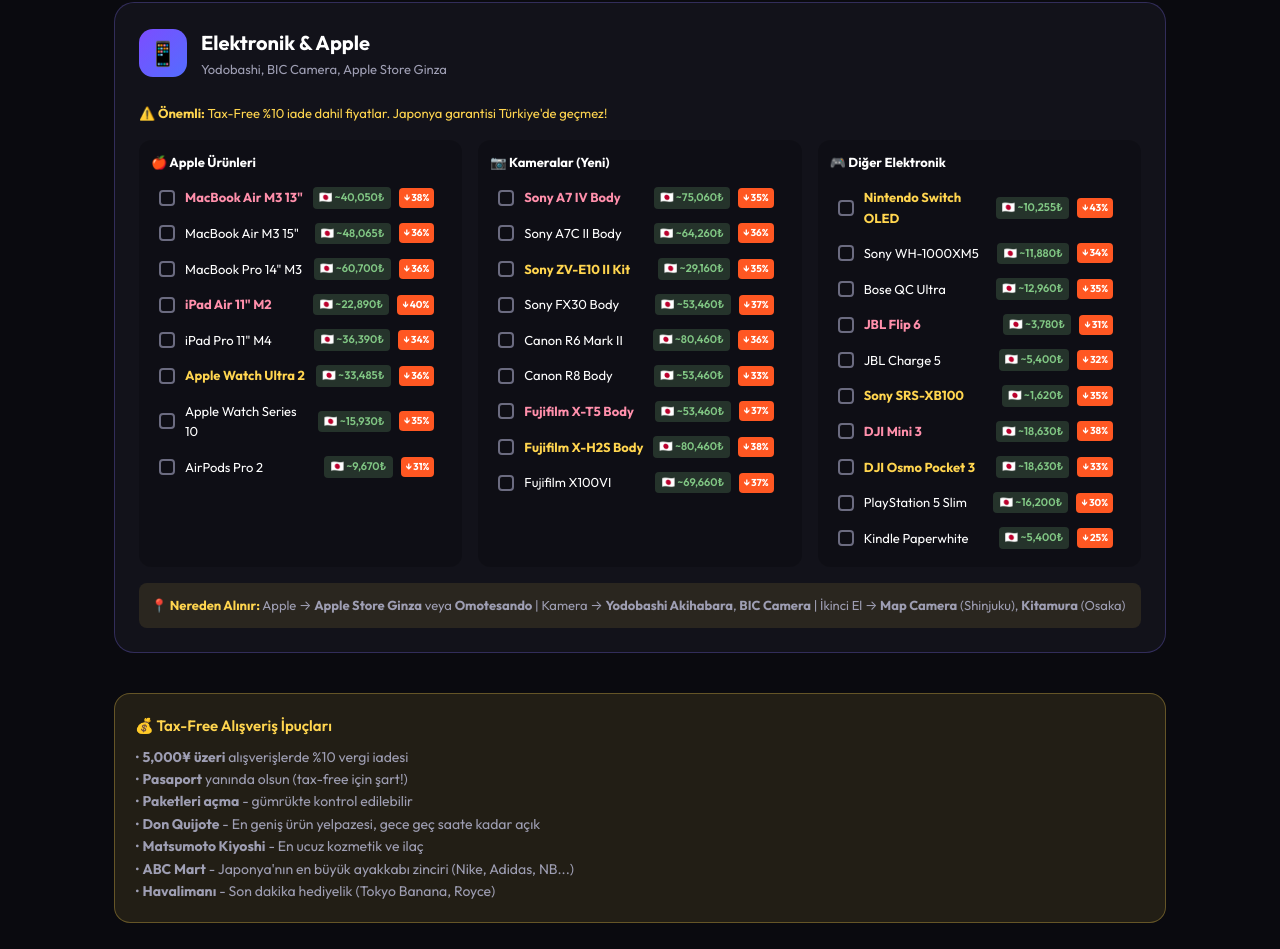
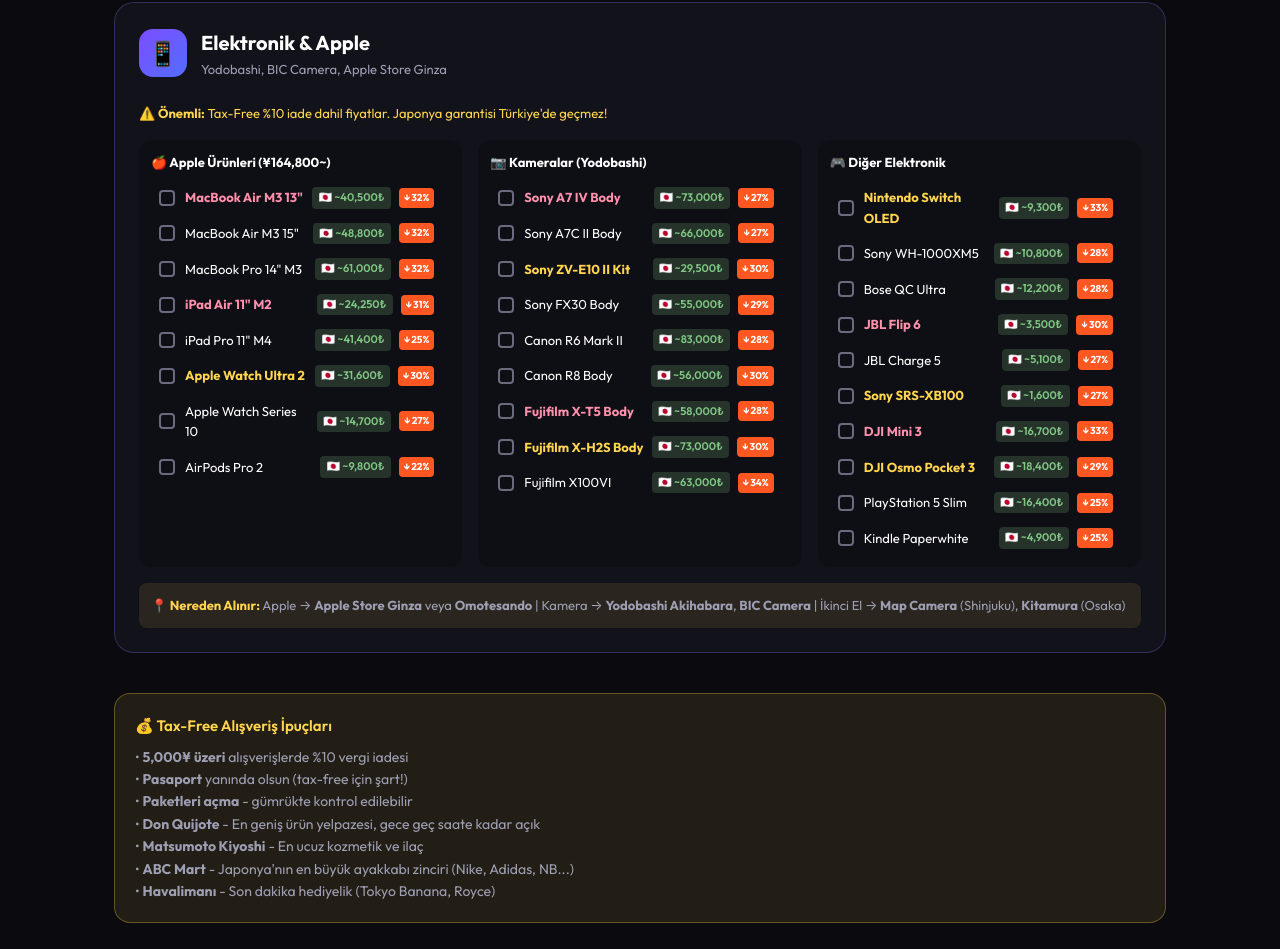
Before and after one commit to mennansevim/japan-trip, a plain HTML site: page index.html in a window 1280 px wide. Shown: the part 6403-7352 px from the top of the page. Drawn offline with Linux system fonts and the light colour scheme; a web font is replaced by a local one.

Commit message:
Update electronics prices with realistic Yodobashi/Apple Japan references (25-34% savings)

```diff
--- a/index.html
+++ b/index.html
@@ -2441,51 +2441,51 @@
           </p>
 
           <div style="display: grid; grid-template-columns: repeat(auto-fit, minmax(280px, 1fr)); gap: 16px;">
-            <!-- Apple Ürünleri -->
+            <!-- Apple Ürünleri (Apple Japan resmi fiyatları, Tax-Free) -->
             <div style="background: rgba(0,0,0,0.2); border-radius: 12px; padding: 12px;">
-              <h5 style="color: var(--text-primary); margin: 0 0 8px; font-size: 13px;">🍎 Apple Ürünleri</h5>
+              <h5 style="color: var(--text-primary); margin: 0 0 8px; font-size: 13px;">🍎 Apple Ürünleri (¥164,800~)</h5>
               <div class="shopping-list electronics-list">
-                <label class="shop-item"><input type="checkbox" data-item="macbook-air-m3"> <strong style="color: var(--accent-sakura);">MacBook Air M3 13"</strong> <span class="price-jp">🇯🇵 ~40,050₺</span> <span class="discount-badge">38%</span> </label>
-                <label class="shop-item"><input type="checkbox" data-item="macbook-air-15"> MacBook Air M3 15" <span class="price-jp">🇯🇵 ~48,065₺</span> <span class="discount-badge">36%</span> </label>
-                <label class="shop-item"><input type="checkbox" data-item="macbook-pro-14"> MacBook Pro 14" M3 <span class="price-jp">🇯🇵 ~60,700₺</span> <span class="discount-badge">36%</span> </label>
-                <label class="shop-item"><input type="checkbox" data-item="ipad-air"> <strong style="color: var(--accent-sakura);">iPad Air 11" M2</strong> <span class="price-jp">🇯🇵 ~22,890₺</span> <span class="discount-badge">40%</span> </label>
-                <label class="shop-item"><input type="checkbox" data-item="ipad-pro"> iPad Pro 11" M4 <span class="price-jp">🇯🇵 ~36,390₺</span> <span class="discount-badge">34%</span> </label>
-                <label class="shop-item"><input type="checkbox" data-item="apple-watch-ultra"> <strong style="color: var(--accent-gold);">Apple Watch Ultra 2</strong> <span class="price-jp">🇯🇵 ~33,485₺</span> <span class="discount-badge">36%</span> </label>
-                <label class="shop-item"><input type="checkbox" data-item="apple-watch-10"> Apple Watch Series 10 <span class="price-jp">🇯🇵 ~15,930₺</span> <span class="discount-badge">35%</span> </label>
-                <label class="shop-item"><input type="checkbox" data-item="airpods-pro"> AirPods Pro 2 <span class="price-jp">🇯🇵 ~9,670₺</span> <span class="discount-badge">31%</span> </label>
-              </div>
-            </div>
-
-            <!-- Kameralar -->
+                <label class="shop-item"><input type="checkbox" data-item="macbook-air-m3"> <strong style="color: var(--accent-sakura);">MacBook Air M3 13"</strong> <span class="price-jp">🇯🇵 ~40,500₺</span> <span class="discount-badge">32%</span> </label>
+                <label class="shop-item"><input type="checkbox" data-item="macbook-air-15"> MacBook Air M3 15" <span class="price-jp">🇯🇵 ~48,800₺</span> <span class="discount-badge">32%</span> </label>
+                <label class="shop-item"><input type="checkbox" data-item="macbook-pro-14"> MacBook Pro 14" M3 <span class="price-jp">🇯🇵 ~61,000₺</span> <span class="discount-badge">32%</span> </label>
+                <label class="shop-item"><input type="checkbox" data-item="ipad-air"> <strong style="color: var(--accent-sakura);">iPad Air 11" M2</strong> <span class="price-jp">🇯🇵 ~24,250₺</span> <span class="discount-badge">31%</span> </label>
+                <label class="shop-item"><input type="checkbox" data-item="ipad-pro"> iPad Pro 11" M4 <span class="price-jp">🇯🇵 ~41,400₺</span> <span class="discount-badge">25%</span> </label>
+                <label class="shop-item"><input type="checkbox" data-item="apple-watch-ultra"> <strong style="color: var(--accent-gold);">Apple Watch Ultra 2</strong> <span class="price-jp">🇯🇵 ~31,600₺</span> <span class="discount-badge">30%</span> </label>
+                <label class="shop-item"><input type="checkbox" data-item="apple-watch-10"> Apple Watch Series 10 <span class="price-jp">🇯🇵 ~14,700₺</span> <span class="discount-badge">27%</span> </label>
+                <label class="shop-item"><input type="checkbox" data-item="airpods-pro"> AirPods Pro 2 <span class="price-jp">🇯🇵 ~9,800₺</span> <span class="discount-badge">22%</span> </label>
+              </div>
+            </div>
+
+            <!-- Kameralar (Yodobashi Camera referans fiyatları, Tax-Free) -->
             <div style="background: rgba(0,0,0,0.2); border-radius: 12px; padding: 12px;">
-              <h5 style="color: var(--text-primary); margin: 0 0 8px; font-size: 13px;">📷 Kameralar (Yeni)</h5>
+              <h5 style="color: var(--text-primary); margin: 0 0 8px; font-size: 13px;">📷 Kameralar (Yodobashi)</h5>
               <div class="shopping-list electronics-list">
-                <label class="shop-item"><input type="checkbox" data-item="sony-a7iv"> <strong style="color: var(--accent-sakura);">Sony A7 IV Body</strong> <span class="price-jp">🇯🇵 ~75,060₺</span> <span class="discount-badge">35%</span> </label>
-                <label class="shop-item"><input type="checkbox" data-item="sony-a7c2"> Sony A7C II Body <span class="price-jp">🇯🇵 ~64,260₺</span> <span class="discount-badge">36%</span> </label>
-                <label class="shop-item"><input type="checkbox" data-item="sony-zve10"> <strong style="color: var(--accent-gold);">Sony ZV-E10 II Kit</strong> <span class="price-jp">🇯🇵 ~29,160₺</span> <span class="discount-badge">35%</span> </label>
-                <label class="shop-item"><input type="checkbox" data-item="sony-fx30"> Sony FX30 Body <span class="price-jp">🇯🇵 ~53,460₺</span> <span class="discount-badge">37%</span> </label>
-                <label class="shop-item"><input type="checkbox" data-item="canon-r6ii"> Canon R6 Mark II <span class="price-jp">🇯🇵 ~80,460₺</span> <span class="discount-badge">36%</span> </label>
-                <label class="shop-item"><input type="checkbox" data-item="canon-r8"> Canon R8 Body <span class="price-jp">🇯🇵 ~53,460₺</span> <span class="discount-badge">33%</span> </label>
-                <label class="shop-item"><input type="checkbox" data-item="fuji-xt5"> <strong style="color: var(--accent-sakura);">Fujifilm X-T5 Body</strong> <span class="price-jp">🇯🇵 ~53,460₺</span> <span class="discount-badge">37%</span> </label>
-                <label class="shop-item"><input type="checkbox" data-item="fuji-xh2s"> <strong style="color: var(--accent-gold);">Fujifilm X-H2S Body</strong> <span class="price-jp">🇯🇵 ~80,460₺</span> <span class="discount-badge">38%</span> </label>
-                <label class="shop-item"><input type="checkbox" data-item="fuji-x100vi"> Fujifilm X100VI <span class="price-jp">🇯🇵 ~69,660₺</span> <span class="discount-badge">37%</span> </label>
-              </div>
-            </div>
-
-            <!-- Diğer Elektronik -->
+                <label class="shop-item"><input type="checkbox" data-item="sony-a7iv"> <strong style="color: var(--accent-sakura);">Sony A7 IV Body</strong> <span class="price-jp">🇯🇵 ~73,000₺</span> <span class="discount-badge">27%</span> </label>
+                <label class="shop-item"><input type="checkbox" data-item="sony-a7c2"> Sony A7C II Body <span class="price-jp">🇯🇵 ~66,000₺</span> <span class="discount-badge">27%</span> </label>
+                <label class="shop-item"><input type="checkbox" data-item="sony-zve10"> <strong style="color: var(--accent-gold);">Sony ZV-E10 II Kit</strong> <span class="price-jp">🇯🇵 ~29,500₺</span> <span class="discount-badge">30%</span> </label>
+                <label class="shop-item"><input type="checkbox" data-item="sony-fx30"> Sony FX30 Body <span class="price-jp">🇯🇵 ~55,000₺</span> <span class="discount-badge">29%</span> </label>
+                <label class="shop-item"><input type="checkbox" data-item="canon-r6ii"> Canon R6 Mark II <span class="price-jp">🇯🇵 ~83,000₺</span> <span class="discount-badge">28%</span> </label>
+                <label class="shop-item"><input type="checkbox" data-item="canon-r8"> Canon R8 Body <span class="price-jp">🇯🇵 ~56,000₺</span> <span class="discount-badge">30%</span> </label>
+                <label class="shop-item"><input type="checkbox" data-item="fuji-xt5"> <strong style="color: var(--accent-sakura);">Fujifilm X-T5 Body</strong> <span class="price-jp">🇯🇵 ~58,000₺</span> <span class="discount-badge">28%</span> </label>
+                <label class="shop-item"><input type="checkbox" data-item="fuji-xh2s"> <strong style="color: var(--accent-gold);">Fujifilm X-H2S Body</strong> <span class="price-jp">🇯🇵 ~73,000₺</span> <span class="discount-badge">30%</span> </label>
+                <label class="shop-item"><input type="checkbox" data-item="fuji-x100vi"> Fujifilm X100VI <span class="price-jp">🇯🇵 ~63,000₺</span> <span class="discount-badge">34%</span> </label>
+              </div>
+            </div>
+
+            <!-- Diğer Elektronik (Yodobashi Camera referans fiyatları, Tax-Free) -->
             <div style="background: rgba(0,0,0,0.2); border-radius: 12px; padding: 12px;">
               <h5 style="color: var(--text-primary); margin: 0 0 8px; font-size: 13px;">🎮 Diğer Elektronik</h5>
               <div class="shopping-list electronics-list">
-                <label class="shop-item"><input type="checkbox" data-item="switch-oled"> <strong style="color: var(--accent-gold);">Nintendo Switch OLED</strong> <span class="price-jp">🇯🇵 ~10,255₺</span> <span class="discount-badge">43%</span> </label>
-                <label class="shop-item"><input type="checkbox" data-item="sony-xm5"> Sony WH-1000XM5 <span class="price-jp">🇯🇵 ~11,880₺</span> <span class="discount-badge">34%</span> </label>
-                <label class="shop-item"><input type="checkbox" data-item="bose-qc"> Bose QC Ultra <span class="price-jp">🇯🇵 ~12,960₺</span> <span class="discount-badge">35%</span> </label>
-                <label class="shop-item"><input type="checkbox" data-item="jbl-flip6"> <strong style="color: var(--accent-sakura);">JBL Flip 6</strong> <span class="price-jp">🇯🇵 ~3,780₺</span> <span class="discount-badge">31%</span> </label>
-                <label class="shop-item"><input type="checkbox" data-item="jbl-charge5"> JBL Charge 5 <span class="price-jp">🇯🇵 ~5,400₺</span> <span class="discount-badge">32%</span> </label>
-                <label class="shop-item"><input type="checkbox" data-item="sony-srs-xb100"> <strong style="color: var(--accent-gold);">Sony SRS-XB100</strong> <span class="price-jp">🇯🇵 ~1,620₺</span> <span class="discount-badge">35%</span> </label>
-                <label class="shop-item"><input type="checkbox" data-item="dji-mini3"> <strong style="color: var(--accent-sakura);">DJI Mini 3</strong> <span class="price-jp">🇯🇵 ~18,630₺</span> <span class="discount-badge">38%</span> </label>
-                <label class="shop-item"><input type="checkbox" data-item="dji-osmo-pocket3"> <strong style="color: var(--accent-gold);">DJI Osmo Pocket 3</strong> <span class="price-jp">🇯🇵 ~18,630₺</span> <span class="discount-badge">33%</span> </label>
-                <label class="shop-item"><input type="checkbox" data-item="ps5-slim"> PlayStation 5 Slim <span class="price-jp">🇯🇵 ~16,200₺</span> <span class="discount-badge">30%</span> </label>
-                <label class="shop-item"><input type="checkbox" data-item="kindle"> Kindle Paperwhite <span class="price-jp">🇯🇵 ~5,400₺</span> <span class="discount-badge">25%</span> </label>
+                <label class="shop-item"><input type="checkbox" data-item="switch-oled"> <strong style="color: var(--accent-gold);">Nintendo Switch OLED</strong> <span class="price-jp">🇯🇵 ~9,300₺</span> <span class="discount-badge">33%</span> </label>
+                <label class="shop-item"><input type="checkbox" data-item="sony-xm5"> Sony WH-1000XM5 <span class="price-jp">🇯🇵 ~10,800₺</span> <span class="discount-badge">28%</span> </label>
+                <label class="shop-item"><input type="checkbox" data-item="bose-qc"> Bose QC Ultra <span class="price-jp">🇯🇵 ~12,200₺</span> <span class="discount-badge">28%</span> </label>
+                <label class="shop-item"><input type="checkbox" data-item="jbl-flip6"> <strong style="color: var(--accent-sakura);">JBL Flip 6</strong> <span class="price-jp">🇯🇵 ~3,500₺</span> <span class="discount-badge">30%</span> </label>
+                <label class="shop-item"><input type="checkbox" data-item="jbl-charge5"> JBL Charge 5 <span class="price-jp">🇯🇵 ~5,100₺</span> <span class="discount-badge">27%</span> </label>
+                <label class="shop-item"><input type="checkbox" data-item="sony-srs-xb100"> <strong style="color: var(--accent-gold);">Sony SRS-XB100</strong> <span class="price-jp">🇯🇵 ~1,600₺</span> <span class="discount-badge">27%</span> </label>
+                <label class="shop-item"><input type="checkbox" data-item="dji-mini3"> <strong style="color: var(--accent-sakura);">DJI Mini 3</strong> <span class="price-jp">🇯🇵 ~16,700₺</span> <span class="discount-badge">33%</span> </label>
+                <label class="shop-item"><input type="checkbox" data-item="dji-osmo-pocket3"> <strong style="color: var(--accent-gold);">DJI Osmo Pocket 3</strong> <span class="price-jp">🇯🇵 ~18,400₺</span> <span class="discount-badge">29%</span> </label>
+                <label class="shop-item"><input type="checkbox" data-item="ps5-slim"> PlayStation 5 Slim <span class="price-jp">🇯🇵 ~16,400₺</span> <span class="discount-badge">25%</span> </label>
+                <label class="shop-item"><input type="checkbox" data-item="kindle"> Kindle Paperwhite <span class="price-jp">🇯🇵 ~4,900₺</span> <span class="discount-badge">25%</span> </label>
               </div>
             </div>
           </div>
```
